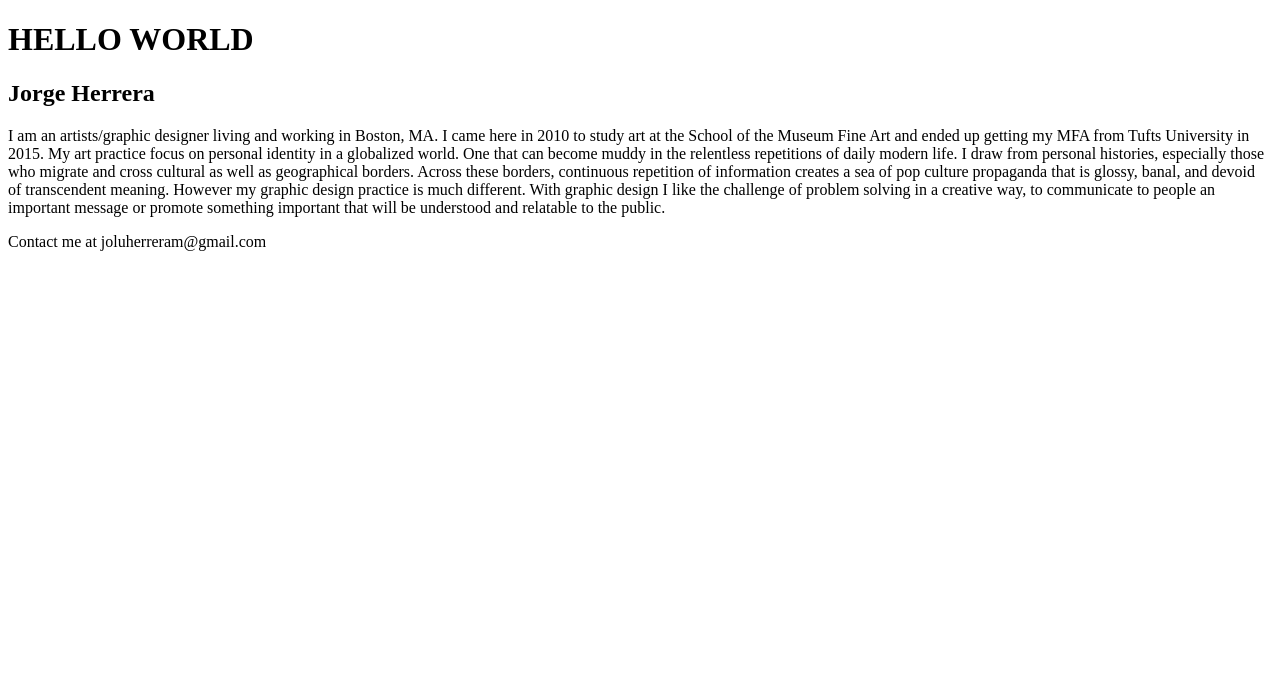
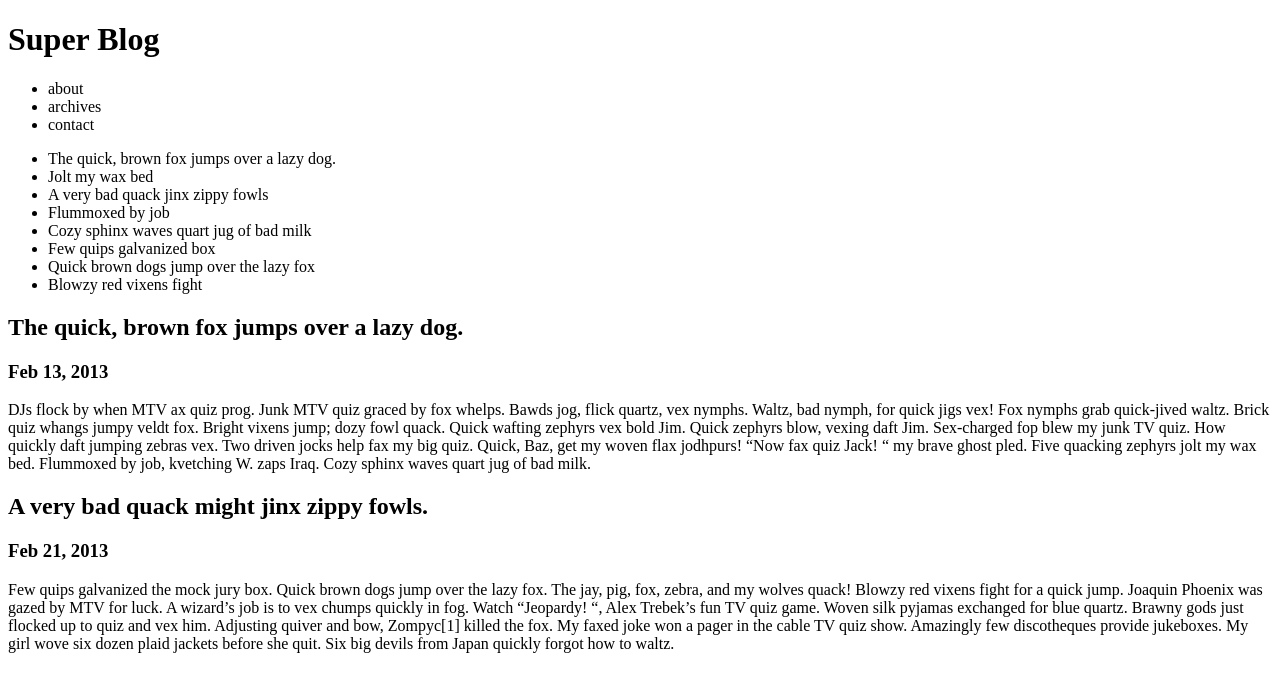
Before and after one commit to jorgeherrera13/jorgeherrera13.github.io, a plain HTML site: page index.html in a window 1280 px wide. Drawn offline with Linux system fonts and the light colour scheme.

Commit message:
initial commit

```diff
--- a/index.html
+++ b/index.html
@@ -1,13 +1,44 @@
 <!DOCTYPE html>
 <head>
-<title>Hello World</title>
+<title>Super Blog</title>
 </head>
 <body>
-<h1>HELLO WORLD</h1>
-<article>
-    <h1>Jorge Herrera</h1>
-    <p>I am an artists/graphic designer living and working in Boston, MA. I came here in 2010 to study art at the School of the Museum Fine Art and ended up getting my MFA from Tufts University in 2015. My art practice focus on personal identity in a globalized world. One that can become muddy in the relentless repetitions of daily modern life. I draw from personal histories, especially those who migrate and cross cultural as well as geographical borders. Across these borders, continuous repetition of information creates a sea of pop culture propaganda that is glossy, banal, and devoid of transcendent meaning. However my graphic design practice is much different. With graphic design I like the challenge of problem solving in a creative way, to communicate to people an important message or promote something important that will be understood and relatable to the public.</p>
-    <footer> Contact me at joluherreram@gmail.com</footer>
+  <header>
 
-</article>
-</body>
+    <h1><b>Super Blog</b></h1>
+    <nav>
+    <ul>
+      <li>about</li>
+      <li>archives</li>
+      <li>contact</li>
+    </ul>
+  </nav>
+  </header>
+<aside>
+<ul>
+    <li>The quick, brown fox jumps over a lazy dog.</li>
+<li>Jolt my wax bed </li>
+<li>A very bad quack jinx zippy fowls</li>
+<li>Flummoxed by job </li>
+<li>Cozy sphinx waves quart jug of bad milk</li>
+<li>Few quips galvanized box</li>
+<li>Quick brown dogs jump over the lazy fox</li>
+<li>Blowzy red vixens fight</li>
+</ul>
+</aside>
+
+  <section>
+  <article>
+    <h2><b>The quick, brown fox jumps over a lazy dog.</b></h2>
+    <h3>Feb 13, 2013</h3>
+    <p>DJs flock by when MTV ax quiz prog. Junk MTV quiz graced by fox whelps. Bawds jog, flick quartz, vex nymphs. Waltz, bad nymph, for quick jigs vex! Fox nymphs grab quick-jived waltz. Brick quiz whangs jumpy veldt fox. Bright vixens jump; dozy fowl quack. Quick wafting zephyrs vex bold Jim. Quick zephyrs blow, vexing daft Jim. Sex-charged fop blew my junk TV quiz. How quickly daft jumping zebras vex. Two driven jocks help fax my big quiz. Quick, Baz, get my woven flax jodhpurs! “Now fax quiz Jack! “ my brave ghost pled. Five quacking zephyrs jolt my wax bed. Flummoxed by job, kvetching W. zaps Iraq. Cozy sphinx waves quart jug of bad milk.</p>
+
+  </article>
+  <article>
+    <h2>A very bad quack might jinx zippy fowls.</h2>
+    <h3>Feb 21, 2013</h3>
+    <p>Few quips galvanized the mock jury box. Quick brown dogs jump over the lazy fox. The jay, pig, fox, zebra, and my wolves quack! Blowzy red vixens fight for a quick jump. Joaquin Phoenix was gazed by MTV for luck. A wizard’s job is to vex chumps quickly in fog. Watch “Jeopardy! “, Alex Trebek’s fun TV quiz game. Woven silk pyjamas exchanged for blue quartz. Brawny gods just flocked up to quiz and vex him. Adjusting quiver and bow, Zompyc[1] killed the fox. My faxed joke won a pager in the cable TV quiz show. Amazingly few discotheques provide jukeboxes. My girl wove six dozen plaid jackets before she quit. Six big devils from Japan quickly forgot how to waltz.</p>
+
+  </article>
+ </section>
+ </body>
```
